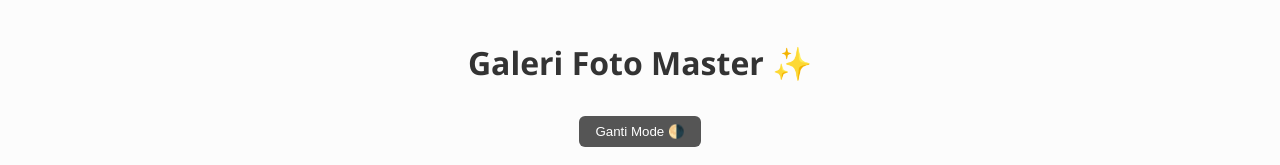
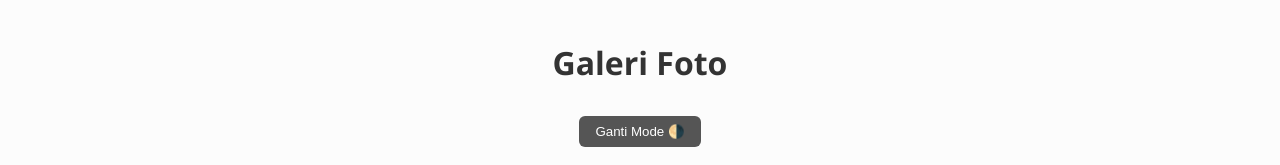
Before and after one commit to Keyion2478/web-Foto-iseng, a plain HTML site: page index.html in a window 1280 px wide. Shown: the top 165 px of the page. Drawn offline with Linux system fonts and the light colour scheme.

Commit message:
Update repo

```diff
--- a/index.html
+++ b/index.html
@@ -8,7 +8,7 @@
 </head>
 <body>
   <header>
-    <h1>Galeri Foto Master ✨</h1>
+    <h1>Galeri Foto</h1>
     <button id="modeToggle">Ganti Mode 🌗</button>
   </header>
 
```
